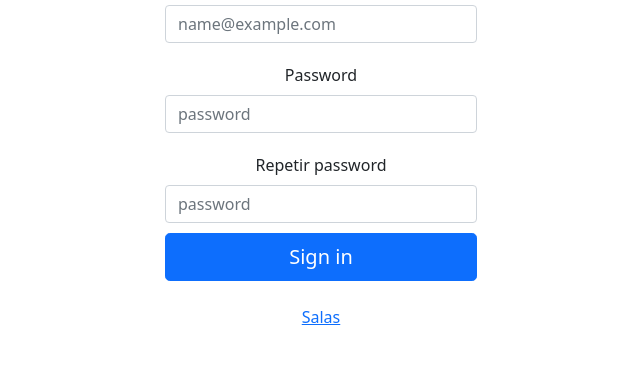
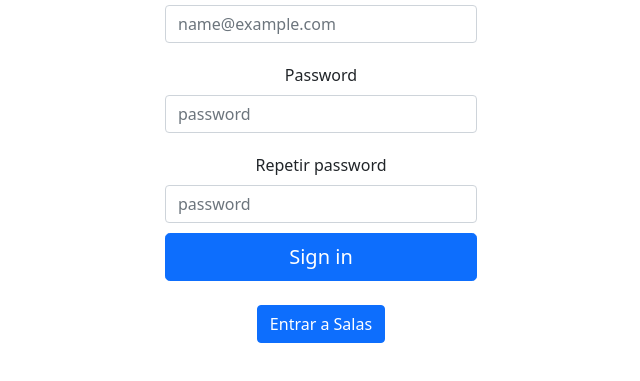
Before and after one commit to nrodriguezrodrigue/ScriptCoders, a plain HTML site: page register.html in a window 1280 px wide. Shown: the part 291-672 px from the top of the page, without its empty margins (319-959 px from the left). Drawn offline with nearby package versions, Linux system fonts and the light colour scheme.

Commit message:
Cambios login y register

```diff
--- a/register.html
+++ b/register.html
@@ -43,7 +43,7 @@
             <div id="message"></div>
         </div>
     </div></br>
-    <a href="salas.html">Salas</a>
+    <a class="btn btn-primary" href="salas.html" role="button">Entrar a Salas</a>
 </body>
 
 </html>
```
Also changed, not shown: login.html (+1 -1 lines).
